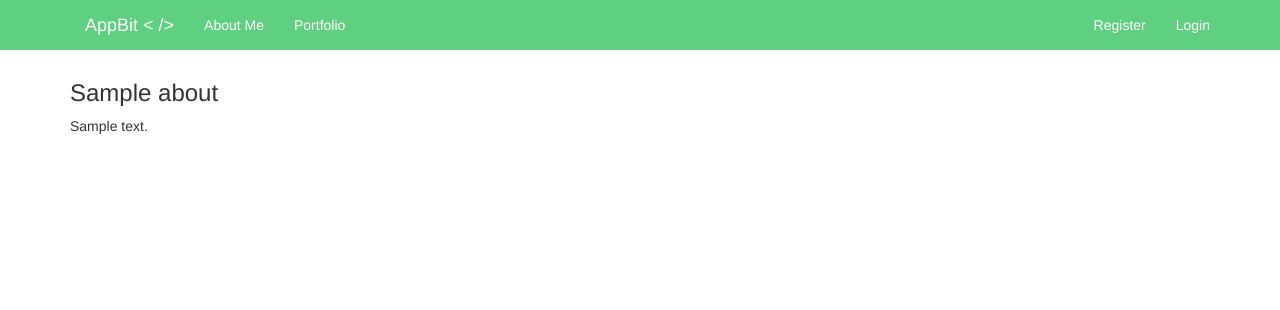
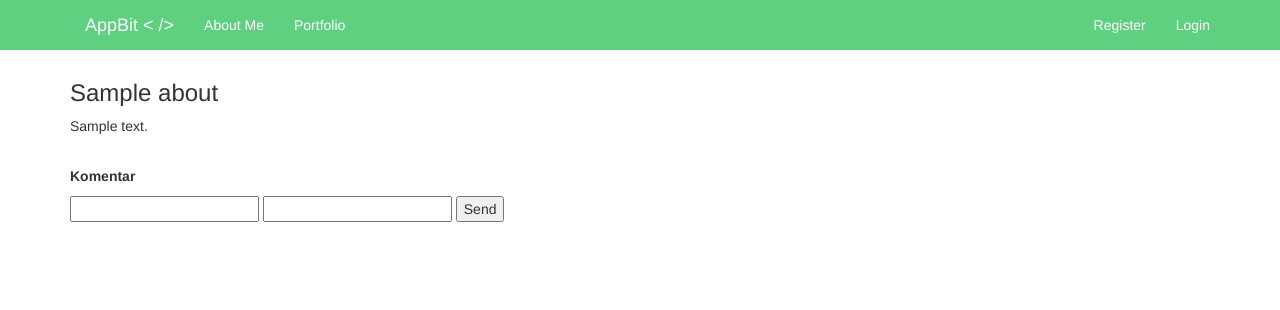
Before and after one commit to aji-pratama/simple-web-django-auth, a Django app: page /about_detail/ in a window 1280 px wide. Shown: the top 310 px of the page. Run offline with Django 3.2, Linux system fonts and the light colour scheme; tables that the repository leaves empty hold one stand-in row (values such as "Sample post"); some libraries are stand-ins or nearby versions.

Commit message:
About and Komentar is done, Next Portfolio Foto ofcourse and komentar

```diff
--- a/djauth/models.py
+++ b/djauth/models.py
@@ -1,10 +1,17 @@
 from django.db import models
 from django.utils import timezone
+from django.contrib.auth.models import User
 
 class About(models.Model):
     title = models.CharField(max_length=200)
     desc = models.CharField(max_length=30)
     desc_detail = models.TextField()
+
+class Komentar(models.Model):
+    title = models.CharField(max_length=200)
+    body = models.TextField()
+    komentator = models.CharField(max_length=200)
+    untuk = models.CharField(max_length=200)
 
 class Post(models.Model):
     author          = models.ForeignKey('auth.User')
--- a/djauth/urls.py
+++ b/djauth/urls.py
@@ -14,6 +14,8 @@ urlpatterns = patterns('',
 
     url(r'^about/$', 'djauth.views.about', name='about'),
     url(r'^about_detail/$', 'djauth.views.about_detail', name='about_detail'),
+    url(r'^about_komentar/$', 'djauth.views.about_komentar', name='about_komentar'),
+
 
     url(r'^portfolio/$', 'djauth.views.portfolio', name='portfolio'),
 
--- a/djauth/views.py
+++ b/djauth/views.py
@@ -1,7 +1,7 @@
 from django.http import HttpResponse, HttpResponseRedirect
 from django.shortcuts import render_to_response
 
-from .models import About, Post
+from .models import About, Post, Komentar
 
 from django.template import RequestContext
 from django.contrib.auth.models import *
@@ -58,7 +58,30 @@ def about(request):
 
 def about_detail(request):
     about = About.objects.get(id=1)
+    komentar = Komentar.objects.filter(untuk='about')
+    return render_to_response('about_detail.html', locals(), context_instance=RequestContext(request))
+
+def about_komentar(request):
+    about = About.objects.get(id=1)
+    komentar = Komentar.objects.filter(untuk='about')
+    if request.user.is_authenticated():
+        if request.POST:
+            title = request.POST.get('title')
+            body = request.POST.get('body')
+            komentator = request.POST.get('komentator')
+            untuk = request.POST.get('untuk')
+
+            k = Komentar(title=title, body=body, komentator=komentator, untuk=untuk)
+            k.save()
+
+            return render_to_response('about_detail.html', locals(), context_instance=RequestContext(request))
     return render_to_response('about_detail.html', locals(), context_instance=RequestContext(request))
 
 def portfolio(request):
     return render_to_response('portfolio.html', locals(), context_instance=RequestContext(request))
+
+
+
+
+
+#
--- a/templates/about_detail.html
+++ b/templates/about_detail.html
@@ -3,5 +3,23 @@
   <h3>{{ about.title }}</h3>
   <p>
     {{ about.desc_detail }}
+  </p> <br>
+  <b>Komentar</b>
+  {% for kom in komentar %}
+  <p>
+    {{ kom.title }} <br>
+    {{ kom.body }} <br>
+    {{ kom.komentator }}
+  </p>
+  {% endfor %}
+
+  <p>
+    <form action="{% url about_komentar %}" method="post">{% csrf_token %}
+      <input type="text" name="title">
+      <input type="text" name="body">
+      <input type="hidden" name="komentator" value="{{ request.user.username }}">
+      <input type="hidden" name="untuk" value="about">
+      <input type="submit" name="submit" value="Send">
+    </form>
   </p>
 {% endblock %}
```
